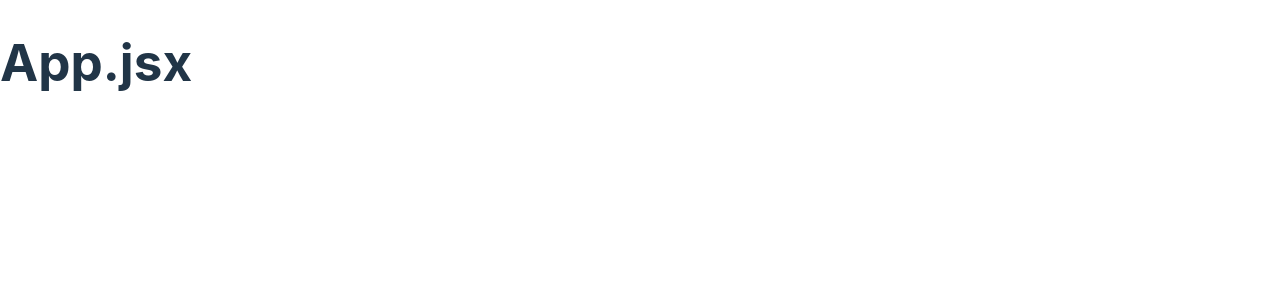
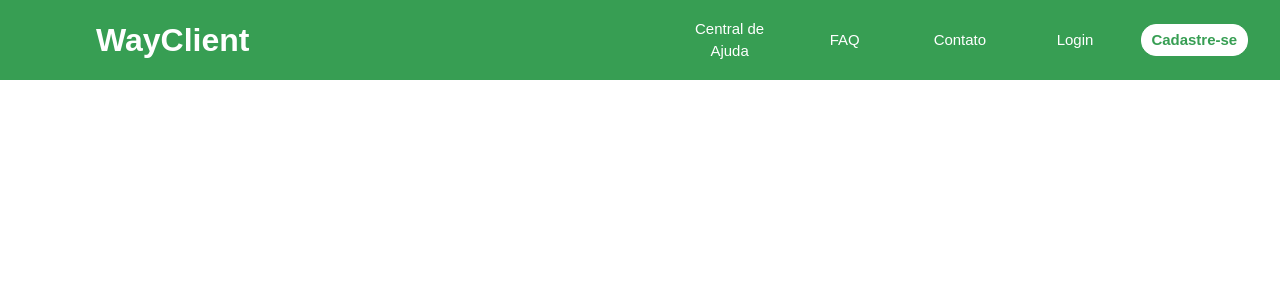
Before and after one commit to GabrielLima07/wayclient-frontend, a React (Vite) app: page / in a window 1280 px wide. Shown: the top 300 px of the page. Built offline with nearby package versions, Linux system fonts and the light colour scheme.

Commit message:
criando navbar do cliente

```diff
--- a/src/App.jsx
+++ b/src/App.jsx
@@ -1,10 +1,10 @@
 import React from "react";
-
+import  Routes from "../src/routes"
 function App() {
 
   return (
     <div>
-      <h1>App.jsx</h1>
+     <Routes />
     </div>
   )
 }
--- /dev/null
+++ b/src/components/Home/home.css
@@ -0,0 +1,71 @@
+@font-face {
+    font-family: 'Lexend';
+    src: url('https://fonts.googleapis.com/css2?family=Lexend:wght@200&display=swap" rel="stylesheet');
+}
+
+* {
+    width: 100%;
+    box-sizing: border-box;
+    padding: 0;
+    margin: 0;
+    font-family: 'Lexend', sans-serif;
+    font-weight: 200;
+}
+
+.menu-content{
+    background-color: #379E53;
+    color: white;
+}
+
+.menu {
+    display: flex;
+    justify-content: space-around;
+    align-items: center;
+    padding: 1rem;
+}
+
+.menu #logo{
+    font-size: xx-large;
+    font-weight: bold;
+margin-left: 5rem;
+}
+
+.menu #cadastre{
+    padding: 4px 4px;
+    text-align: center;
+    background-color: white;
+    color: #379E53;
+    font-weight: bold;
+    border: 1px white solid;
+    border-radius: 15px;
+}
+
+.menu .textos {
+    display: flex;
+    justify-content: space-between;
+    align-items: center;
+    text-align: center;
+    font-size: 0.8rem;
+}
+.menu h3:hover{
+    color: rgb(192, 192, 192);
+}
+.menu h3{
+    margin-right: 1rem;
+}
+@media (max-width: 768px) {
+    .menu {
+        display: flex;
+        flex-direction: column;
+        width: 100%;
+    }
+
+    .menu #logo{
+        margin-bottom: 1rem;
+    }
+
+    .menu #cadastre{
+        width: 100%;
+        font-size: small;
+    }
+}
--- /dev/null
+++ b/src/components/Home/home.jsx
@@ -0,0 +1,25 @@
+import React from "react";
+import "../Home/home.css"
+
+const Home = () =>{ return (
+    <section>
+
+          <nav className={"menu-content"}>
+             <div className={"menu"}>
+                <h2 id={"logo"}>WayClient</h2>
+
+               <div className={"textos"}>
+                <h3 >Central de Ajuda</h3>
+                <h3 >FAQ</h3>
+                <h3>Contato</h3>
+                <h3 >Login</h3>
+
+                <h3 id={"cadastre"}>Cadastre-se</h3>
+                </div>
+             </div>
+          </nav>
+
+    </section>
+)}
+
+export default Home
--- a/src/routes.jsx
+++ b/src/routes.jsx
@@ -0,0 +1,18 @@
+import React from 'react'
+import { BrowserRouter as Router, Route, Routes } from 'react-router-dom'
+import Home from './components/Home/home'
+import App from './App'
+
+function Main() {
+  return (
+    <Router>
+      <Routes>
+        <Route path="/" element={<Home />} />
+        <Route path="/app" element={<App />} />
+
+      </Routes>
+    </Router>
+  )
+}
+
+export default Main
```
Also changed, not shown: src/pages/homePage.jsx (added, +8 -0 lines).
